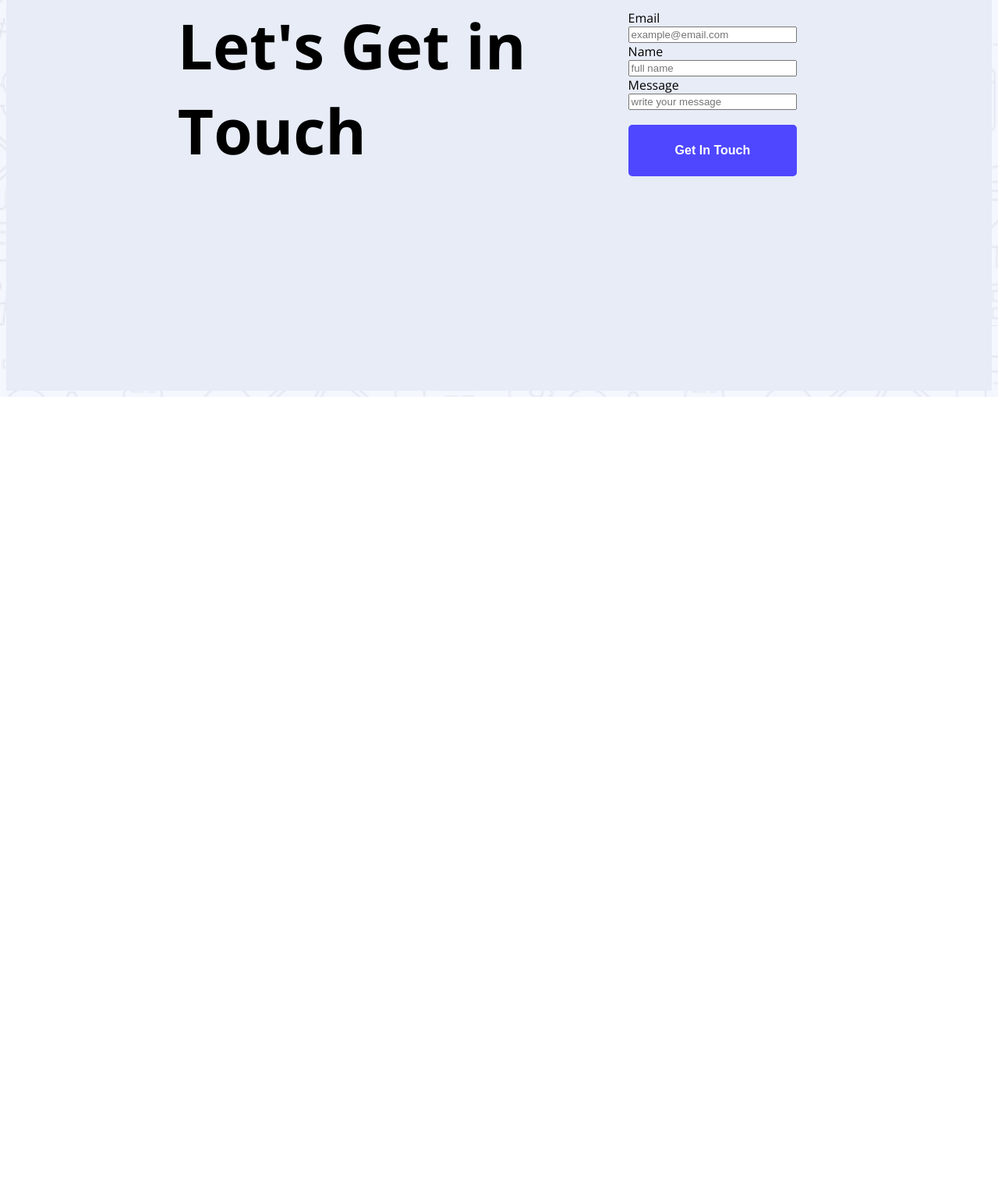
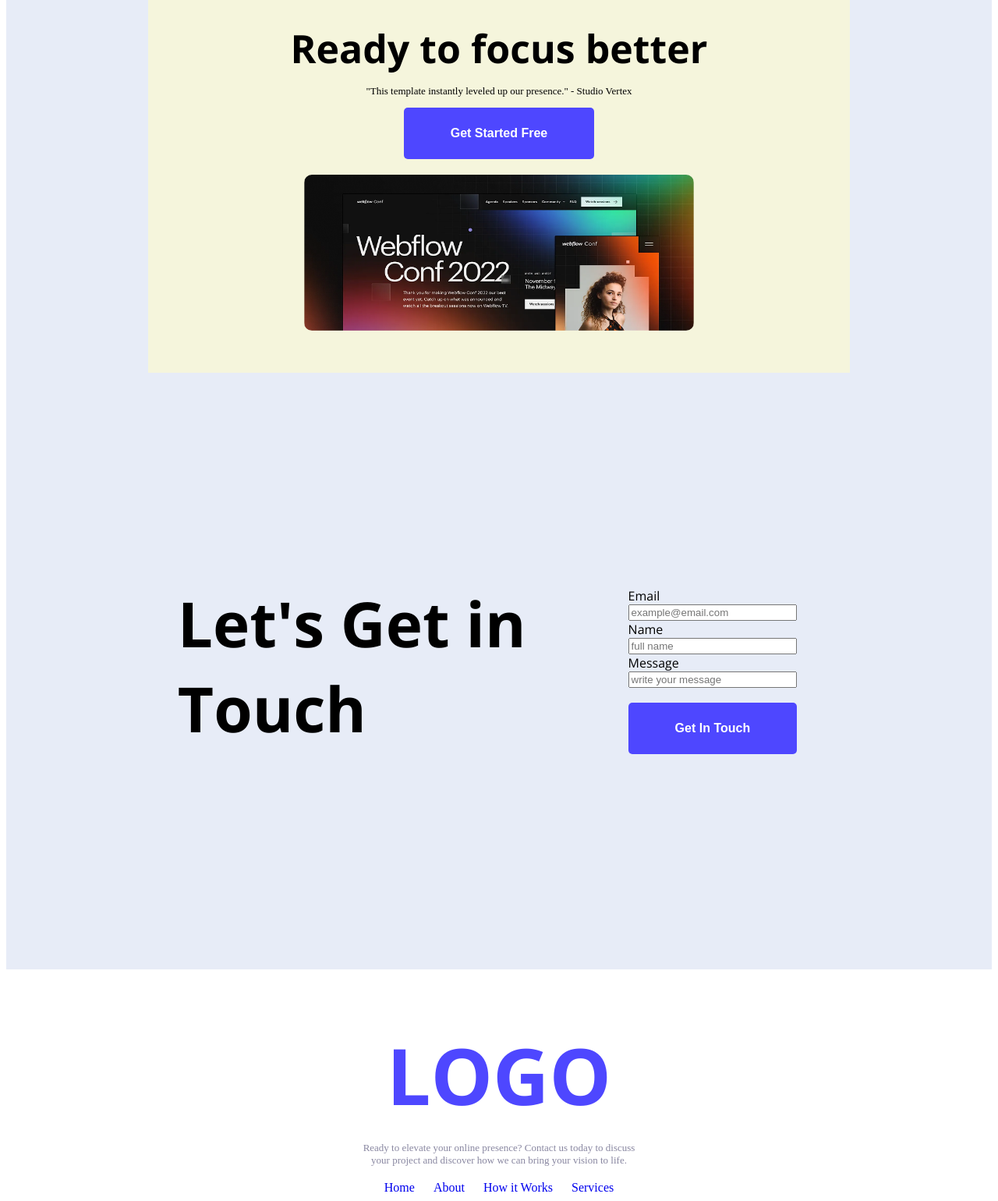
Before and after one commit to rabeya-pr/assignment1, a plain HTML site: page index.html in a window 1280 px wide. Shown: the part 2190-3730 px from the top of the page at 78% size. Before the commit the page ends 2699 px from the top, so only its background shows below. Drawn offline with nearby package versions, Linux system fonts and the light colour scheme.

Commit message:
footer add

```diff
--- a/index.html
+++ b/index.html
@@ -20,10 +20,8 @@
         </nav>
         <div class="banner">
 
-
 <h2 class="open-sans-raleway">Cool Dark UI Template for<br>Webflow Agencies!</h2>
- <button class="btn-dessign">stay focus</button>
-
+ <button class="btn-dessign ">stay focus</button>
 </div>
 <main class="mainbg">
     <section class="action-banner" >
@@ -130,6 +128,16 @@
                        </div>
 
 </section>
+
+<section class="webflow-con">
+    <h1 class="open-sans-raleway" style="font-size: 50px; font-weight: bold; margin-bottom: 10px;">Ready to focus better</h1>
+    <p style="font-size: small; font-weight: lighter;">"This template instantly leveled up our presence." - Studio Vertex</p>
+     <button class="btn-dessign" style="margin-bottom: 20px;">Get Started Free</button>
+        <div class="image-container">
+            <img src="Assets/wc-big.png" style="border-radius: 10px; box-shadow: black; height: 200px; width: 500px;">
+        </div>
+</section>
+
 <section class="form-section">
     <h2 class="open-sans-raleway" style="font-size: 80px; font-weight: bold; width: 528px; height: 232px;">Let's Get in Touch</h2>
   <div class="contact-form">
@@ -147,13 +155,24 @@
   </div>
   </div>
     </div>
+</section>
+</main>
+<footer class="footer-section">
+<div class="footer-content">
+<h1 class="open-sans-inter" style="color: #4E47FF; font-size: 100px; margin-bottom: 5px;">LOGO</h1>
+<p style="font-size: small; color: #8987A1; padding: 5px;" >Ready to elevate your online presence? Contact us today to discuss <br>your project and discover how we can bring your vision to life.</p>
+<div>
+<ul class="footer-links">
+<li><a href="#">Home</a></li>
+<li><a href="#">About</a></li>
+<li><a href="#">How it Works</a></li>
+<li><a href="#">Services</a></li>
+</ul>
+</div>
+</div>
 
-
-
-
-</section>
-
-</main>
+</footer>
 
 </body>
+
 </html>
--- a/styles/style.css
+++ b/styles/style.css
@@ -37,7 +37,13 @@
     border-radius: 5px;
     color: white;
     background-color: #4E47FF;
+    cursor: pointer;
+    transition: background-color 0.3s, transform 0.3s;
 
+}
+.btn-dessign:hover {
+    background-color: #38383e;
+    transform: scale(1.05);
 }
 .banner{
 text-align: center;
@@ -49,9 +55,11 @@ padding: 267px 309px;
 
 }
 .body-bg{
+
 background-image: url(../Assets/Hero-bg.png);
 background-repeat:repeat-x
-gap: 0;
+
+/* gap: 0; */
 
 }
 .lfside{
@@ -65,14 +73,17 @@ gap: 0;
 }
 .mainbg{
     background-color: #e7ecf7;
-    gap: 0;
-    margin: 0 auto;
+    margin: 0px;
+    height: 100%;
+    width: 100%
+
 }
 .action{
     display: flex;
     justify-content: space-between;
     width: 1140px;
      align-items: center;
+     padding: 0px;
      margin: 0 auto;
 }
 .action-banner{
@@ -87,7 +98,6 @@ gap: 0;
     height: 306px;
     text-align: center;
     justify-content:flex;
-    /*padding:  50px 142px;*/
     margin: 0 auto;
 
 }
@@ -123,20 +133,17 @@ margin-bottom: 40px;
 margin: auto;
 height: 342px;
  width: 1140px;
+padding-bottom: 200px;
 }
 .section-title{
 justify-content: center;
 font-size: 42px;
 font-weight: bold;
 color: #252432;
-/* text-align: center; */
 margin-bottom: 40px;
 }
 .review-container {
 display: flex;
-
-    /* border: #FFFFFF; */
-     /* background-color:beige;  */
 border-radius: 18px;
 height: 500px;
 width: 750px;
@@ -156,7 +163,6 @@ margin-bottom: 40px;
 text-align:left;
 }
 .reviewer-info {
-
 display: flex;
 justify-content: space-between;
 justify-content:left;
@@ -166,15 +172,23 @@ justify-content:left;
 margin-top: 10px;
 margin-bottom: 10px;
 }
+.webflow-con{
+justify-content: center;
+background-color: beige;
+max-width: 800px;
+max-height: 600px;
+margin: 0 auto;
+padding: 50px;
+text-align: center;
+
+}
+
 .form-section{
 display: flex;
 justify-content:space-evenly;
 align-items: center;
 margin: 0;
 padding: 200px;
-
-
-
 }
 .contact-form {
     display: flex;
@@ -195,3 +209,21 @@ padding: 200px;
 margin top: 19px;
 margin: 0 auto;
 }
+.footer-section{
+text-align: center;
+margin: 0 auto;
+}
+.footer-links {
+  list-style-type: none;
+  padding: 0;
+  margin: 0;
+}
+.footer-links li {
+color: #8987A1;
+font-weight: lighter;
+display: inline-block;
+margin: 0 10px;
+}
+.footer-links a{
+ text-decoration: none;
+}
```
Lines whose indentation alone changed are shown as unchanged.
